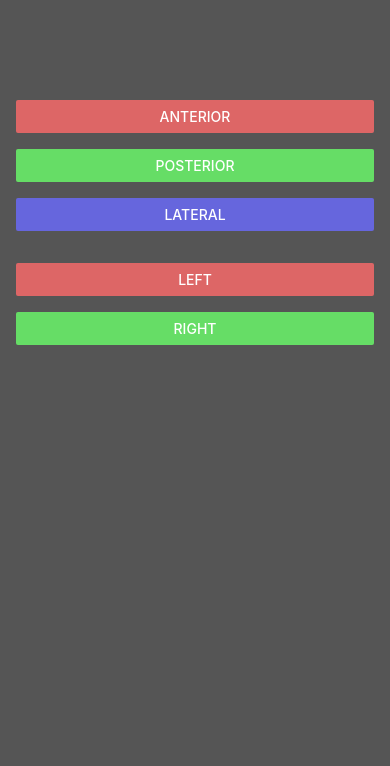
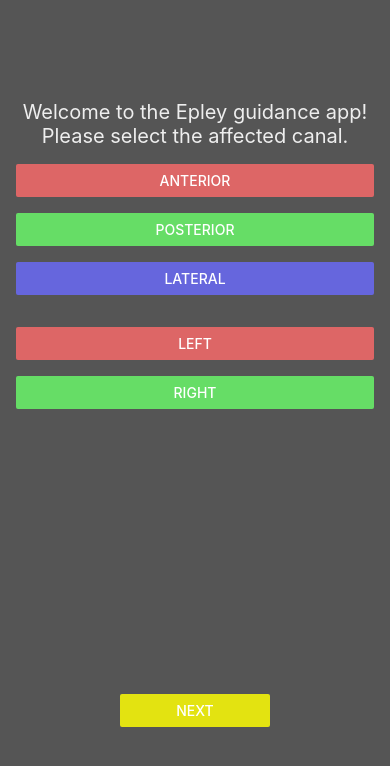
Before and after one commit to Daniel-Nicolae/Modelling-the-Human-Semicircular-Canals, a React Native app in the folder epley_app/: screen /Select in a window 390 px wide. Shown: the top 766 px of the page. Built offline with nearby package versions, Linux system fonts and the light colour scheme.

Commit message:
Added basic navigation

```diff
--- a/epley_app/App.tsx
+++ b/epley_app/App.tsx
@@ -1,34 +1,25 @@
 import React, { useState } from 'react';
-import {
-  View,
-  SafeAreaView,
-  Text,
-} from 'react-native';
+import { View, SafeAreaView, Text } from 'react-native';
+import { NavigationContainer } from '@react-navigation/native';
+import { createNativeStackNavigator } from '@react-navigation/native-stack';
+
 import styles from './styles'
-import ButtonColumn from './components/ButtonColumn';
+import SelectScreen from './screens/SelectScreen';
+import CameraScreen from './screens/CameraScreen';
+
+
+const Stack = createNativeStackNavigator();
 
 const App = () => {
 
-  const Separator = () => <View style={styles.separator} />
-
-  const handlePressCanal = (canal: string) => setAffectedCanal(canal);
-  const handlePressEar = (ear: string) => setAffectedEar(ear);
-
-  const [affectedCanal, setAffectedCanal] = useState("")
-  const [affectedEar, setAffectedEar] = useState("")
-
-  const canals: string[] = ["Anterior", "Posterior", "Lateral"]
-  const ears: string[] = ["Left", "Right"]
 
   return (
-    <View style={styles.globalContainer}>
-    <SafeAreaView style={styles.container}>
-      <ButtonColumn buttonLabels={canals} onPressButton={handlePressCanal}/>
-      <Separator />
-      <ButtonColumn buttonLabels={ears} onPressButton={handlePressEar}/>
-      <Text style={styles.text}>{affectedEar + " " + affectedCanal}</Text>
-    </SafeAreaView>
-    </View>
+    <NavigationContainer>
+      <Stack.Navigator initialRouteName="Select" screenOptions={{headerShown: false, animation: 'none'}}>
+        <Stack.Screen name="Select" component={SelectScreen} options={{title: "Hello"}}/>
+        <Stack.Screen name="Camera" component={CameraScreen} />
+      </Stack.Navigator>
+    </NavigationContainer>
   );
   };
 
--- a/epley_app/components/ButtonColumn.tsx
+++ b/epley_app/components/ButtonColumn.tsx
@@ -1,12 +1,12 @@
 import { Button, View, Text } from "react-native";
+
 import styles from "../styles";
+import Separator from "./Separator";
 
 interface Props {
     buttonLabels: string[]
     onPressButton: (canal: string) => void
 }
-
-const Separator = () => <View style={styles.separator} />
 
 function ButtonColumn ({buttonLabels, onPressButton}: Props) {
     const colours: string[] = ["#dd6666", "#66dd66", "#6666dd"]
@@ -14,11 +14,10 @@ function ButtonColumn ({buttonLabels, onPressButton}: Props) {
         <>
             {buttonLabels.map((item, index) => (
                 <>
-                <Button key={item} title={item} color={colours[index]} onPress={() => onPressButton(item)} />
-                <Separator key={item+10}/>
+                <Button title={item} color={colours[index]} onPress={() => onPressButton(item)}/>
+                <Separator space={8}/>
                 </>
             ))}
-
         </>
     );
 }
--- /dev/null
+++ b/epley_app/components/Separator.tsx
@@ -0,0 +1,6 @@
+import { View } from "react-native"
+
+interface SeparatorProps {space: number}
+const Separator = ({space}: SeparatorProps) => <View style={{marginVertical: space}} />
+
+export default Separator
--- a/epley_app/package.json
+++ b/epley_app/package.json
@@ -10,10 +10,14 @@
     "ts:check": "tsc"
   },
   "dependencies": {
+    "@react-navigation/native": "^6.1.9",
+    "@react-navigation/native-stack": "^6.9.17",
     "expo": "~50.0.4",
     "expo-status-bar": "~1.11.1",
     "react": "18.2.0",
-    "react-native": "0.73.2"
+    "react-native": "0.73.2",
+    "react-native-screens": "~3.29.0",
+    "react-native-safe-area-context": "4.8.2"
   },
   "devDependencies": {
     "@babel/core": "^7.20.0",
--- /dev/null
+++ b/epley_app/screens/CameraScreen.tsx
@@ -0,0 +1,21 @@
+import { Text, SafeAreaView, Button, View } from "react-native";
+import { ParamListBase, useNavigation } from "@react-navigation/native";
+import {NativeStackNavigationProp} from '@react-navigation/native-stack';
+
+import styles from "../styles";
+
+function CameraScreen ({navigation}) {
+    // const navigation = useNavigation<NativeStackNavigationProp<ParamListBase>>()
+
+    return (
+            <SafeAreaView style={[styles.globalContainer, {justifyContent:"center"}]}>
+                <View style={{width: 150, height:100, alignSelf: "center"}}>
+                    <Button title="Back"
+                            color="#e3e311"
+                            onPress={() => {navigation.navigate("Select")}} />
+                </View>
+            </SafeAreaView>
+    );
+}
+
+export default CameraScreen;
--- /dev/null
+++ b/epley_app/screens/SelectScreen.tsx
@@ -0,0 +1,50 @@
+import { Text, SafeAreaView, Button, View } from "react-native";
+import { useEffect, useState } from "react";
+import { ParamListBase, useNavigation } from "@react-navigation/native";
+import {NativeStackNavigationProp} from '@react-navigation/native-stack';
+
+import styles from "../styles";
+import ButtonColumn from "../components/ButtonColumn";
+import Separator from "../components/Separator";
+
+
+function SelectScreen ({navigation}) {
+    // const navigation = useNavigation<NativeStackNavigationProp<ParamListBase>>()
+
+    const handlePressCanal = (canal: string) => setAffectedCanal(canal);
+    const handlePressEar = (ear: string) => setAffectedEar(ear);
+    const handleNext = () => {if (affectedCanal && affectedEar) {navigation.navigate("Camera")}};
+    useEffect(() => {
+        navigation.addListener('focus', () => {
+            setAffectedCanal("")
+            setAffectedEar("")
+        });
+    }, []);
+
+    const [affectedCanal, setAffectedCanal] = useState("")
+    const [affectedEar, setAffectedEar] = useState("")
+
+    const canals: string[] = ["Anterior", "Posterior", "Lateral"]
+    const ears: string[] = ["Left", "Right"]
+
+    return (
+            <SafeAreaView style={styles.globalContainer}>
+                <View style={styles.container}>
+                <Text style={styles.title}>
+                    Welcome to the Epley guidance app! Please select the affected canal.
+                </Text>
+                <Separator space={8}/>
+                <ButtonColumn buttonLabels={canals} onPressButton={handlePressCanal}/>
+                <Separator space={8}/>
+                <ButtonColumn buttonLabels={ears} onPressButton={handlePressEar}/>
+                <Text style={styles.title}>{affectedEar + " " + affectedCanal}</Text>
+                </View>
+                <View style={{width: 150, height:150, alignSelf: "center"}}>
+                    <Button title="Next" color="#e3e311" onPress={handleNext}/>
+                </View>
+
+            </SafeAreaView>
+    );
+}
+
+export default SelectScreen;
--- a/epley_app/styles.ts
+++ b/epley_app/styles.ts
@@ -11,13 +11,10 @@ const styles = StyleSheet.create({
       marginHorizontal: 16,
       marginVertical: 100,
     },
-    text: {
+    title: {
       textAlign: "center",
       fontSize: 20,
       color: "#eeeeee"
-    },
-    separator: {
-      marginVertical: 8
     }
   });
 
```
Also changed, not shown: 1 other file (tests, documents, lock files or other folders).
